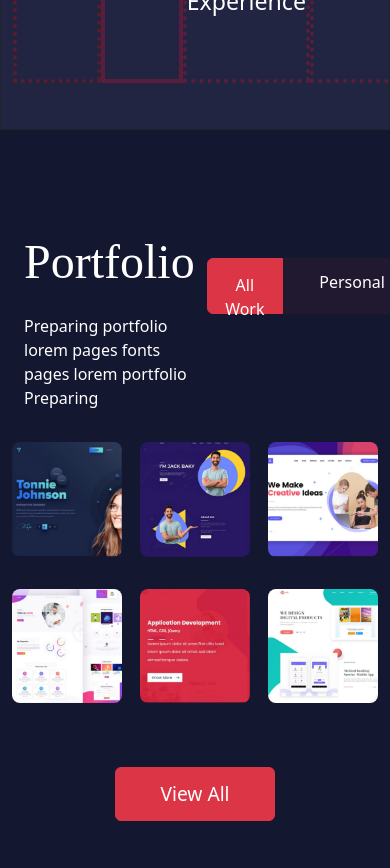
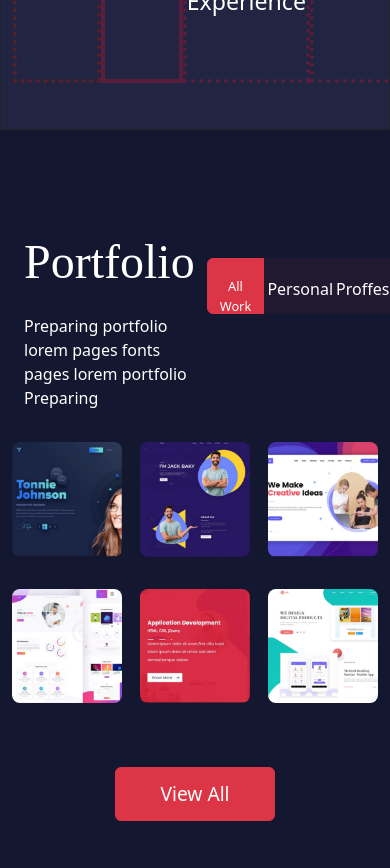
Before and after one commit to wubeabera123/my_portfolio, a React (Create React App) app: page / in a window 390 px wide. Shown: the part 920-1788 px from the top of the page. Built offline with nearby package versions, Linux system fonts and the light colour scheme.

Commit message:
responsive chained links

```diff
--- a/src/Ports.js
+++ b/src/Ports.js
@@ -8,16 +8,16 @@ import f from "./Image/f.png";
 function Ports(){
     return(
       <div>
-        <div className="container d-flex">
+        <div className="container d-flex justify-content-evenly">
           <div className="container" style={{marginTop: "6rem"}}>
              <p id="port">Portfolio</p>
              <p style={{color: "white"}}>Preparing portfolio lorem pages fonts <br/> pages lorem portfolio Preparing</p>
           </div>
 
-          <div class="btn-group" style={{height: "3.5rem", width: "60rem",marginTop: "8rem"}}>
-              <a href="#" class="btn btn-danger"><p style={{marginTop: "0.5rem"}}>All Work</p></a>
-              <a href="#" style={{backgroundColor: "#211930", textDecorationLine: "none", color: "white",width: "15rem"}}><p style={{textAlign: "center",marginTop: "0.8rem"}}>Personal Project</p></a>
-              <a href="#" style={{backgroundColor: "#211930", textDecorationLine: "none", color: "white", borderTopRightRadius: "0.5rem", borderBottomRightRadius: "0.5rem"}}><p style={{textAlign: "center",marginTop: "0.8rem"}}>Professional Projects</p></a>
+          <div class="btn-group" style={{height: "3.5rem",width: "60%",marginTop: "8rem"}}>
+              <a href="#" class="centered-link btn btn-danger " style={{width: "60%",fontSize: "0.8rem"}}><p style={{ marginTop: "0.8rem"}}>All Work</p></a>
+              <a href="#"  style={{width: "30%",backgroundColor: "#211930", textDecorationLine: "none", color: "white",width: "15rem",fontSize: "1rem"}}><p style={{textAlign: "center",marginTop: "1.2rem"}}>Personal</p></a>
+              <a href="#"  style={{width: "70%",backgroundColor: "#211930", textDecorationLine: "none", color: "white", borderTopRightRadius: "0.5rem", borderBottomRightRadius: "0.5rem",fontSize: "1rem"}}><p style={{textAlign: "center",marginTop: "1.2rem"}}>Proffesional</p></a>
           </div>
         </div>
         <div className="container d-flex py-3 justify-content-between">
```
